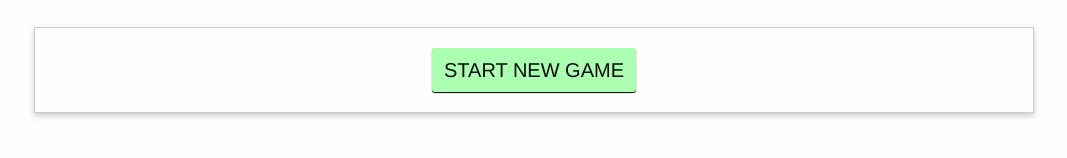
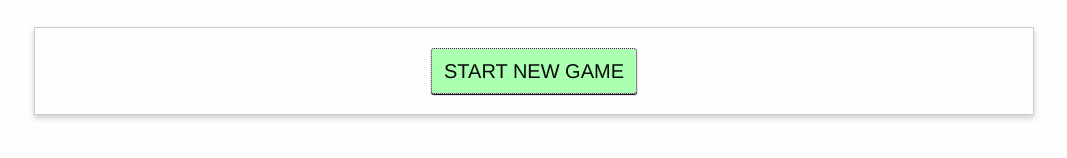
Before and after one commit to AlexMargeanu/Monster-mini-game, a plain HTML site: page index.html in a window 1280 px wide. Shown: the part 134-292 px from the top of the page, without its empty margins (106-1173 px from the left). Drawn offline with nearby package versions, Linux system fonts and the light colour scheme.

Commit message:
Add new css class
Added new class named "Stefan" for test purposes

```diff
--- a/css/app.css
+++ b/css/app.css
@@ -92,3 +92,6 @@ button {
 #give-up:hover {
     background-color: #c7c7c7;
 }
+.stefan {
+    border: 1px dotted purple;
+}
--- a/index.html
+++ b/index.html
@@ -30,7 +30,7 @@
     </section>
     <section class="row controls" v-if="!gameIsRunning">
         <div class="small-12 columns">
-            <button id="start-game" @click="startGame">START NEW GAME</button>
+            <button id="start-game" class="stefan" @click="startGame">START NEW GAME</button>
         </div>
     </section>
     <section class="row controls" v-else>
```
